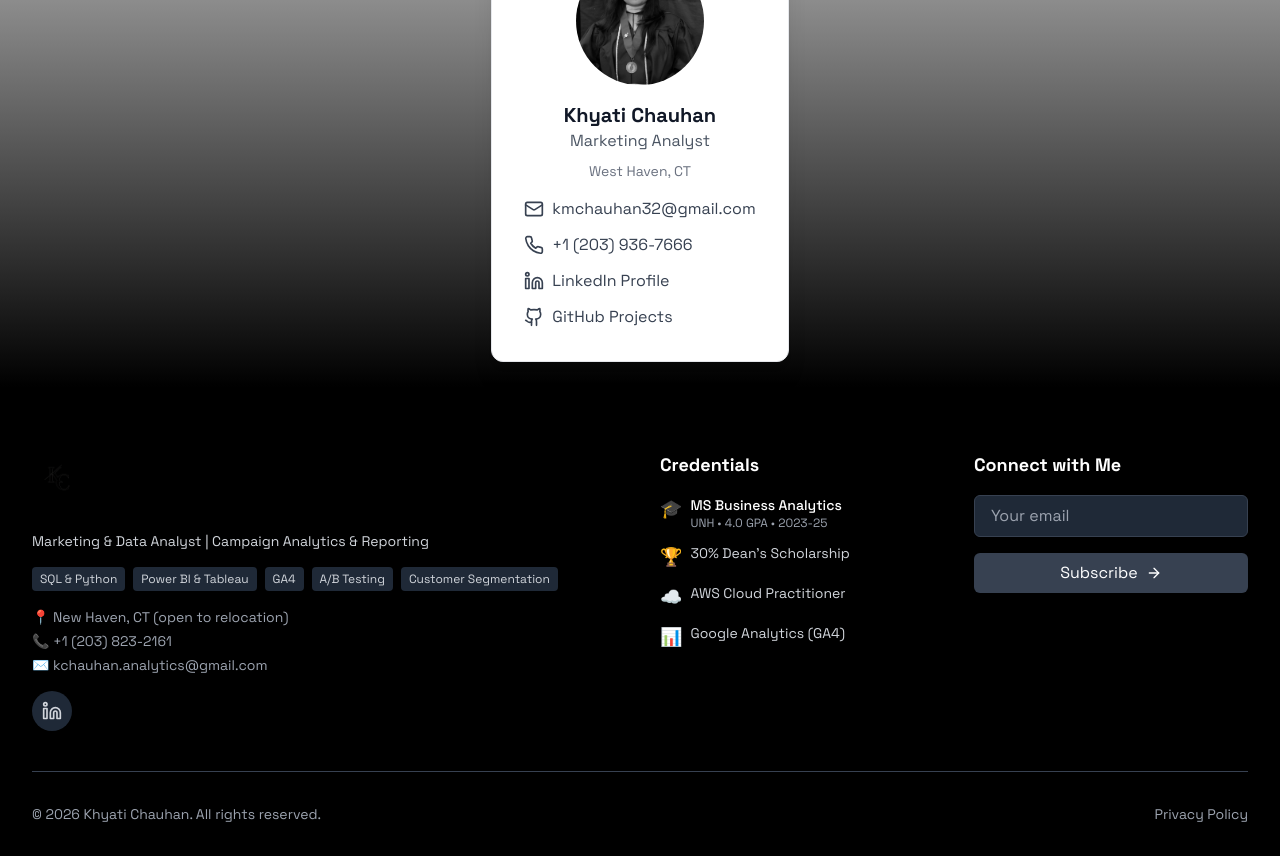
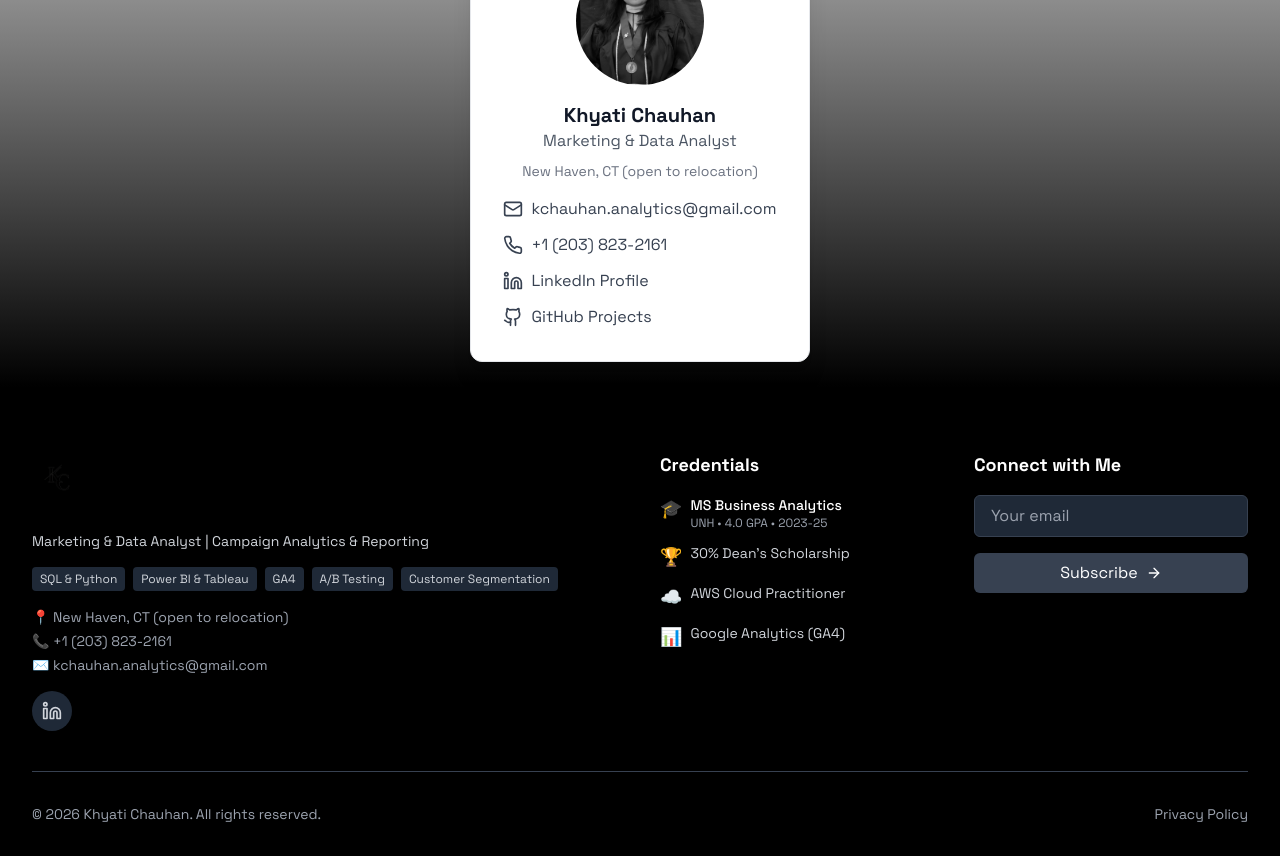
Before and after one commit to chauhankhyati55-dot/chauhansportfolio, a React (Vite) app: page /blog in a window 1280 px wide. Shown: the part 2160-3016 px from the top of the page. Built offline with nearby package versions, Linux system fonts and the light colour scheme.

Commit message:
Changes
Co-authored-by: chauhankhyati55-dot <227858740+chauhankhyati55-dot@users.noreply.github.com>

```diff
--- a/src/components/ContactInfo.tsx
+++ b/src/components/ContactInfo.tsx
@@ -27,16 +27,16 @@ const ContactInfo = () => {
                 className="w-32 h-32 rounded-full mb-4 object-cover filter grayscale"
               />
               <h3 className="text-xl font-bold text-gray-900">Khyati Chauhan</h3>
-              <p className="text-gray-600 mb-2">Marketing Analyst</p>
-              <p className="text-gray-500 text-sm mb-4">West Haven, CT</p>
+              <p className="text-gray-600 mb-2">Marketing &amp; Data Analyst</p>
+              <p className="text-gray-500 text-sm mb-4">New Haven, CT (open to relocation)</p>
               <div className="flex flex-col space-y-3">
-                <a href="mailto:kmchauhan32@gmail.com" className="flex items-center text-gray-700 hover:text-blue-600">
+                <a href="mailto:kchauhan.analytics@gmail.com" className="flex items-center text-gray-700 hover:text-blue-600">
                   <Mail className="w-5 h-5 mr-2" />
-                  kmchauhan32@gmail.com
+                  kchauhan.analytics@gmail.com
                 </a>
-                <a href="tel:+12039367666" className="flex items-center text-gray-700 hover:text-blue-600">
+                <a href="tel:+12038232161" className="flex items-center text-gray-700 hover:text-blue-600">
                   <Phone className="w-5 h-5 mr-2" />
-                  +1 (203) 936-7666
+                  +1 (203) 823-2161
                 </a>
                 <a href="https://www.linkedin.com/in/khyatim03/" target="_blank" rel="noopener noreferrer" className="flex items-center text-gray-700 hover:text-blue-600">
                   <Linkedin className="w-5 h-5 mr-2" />
```
